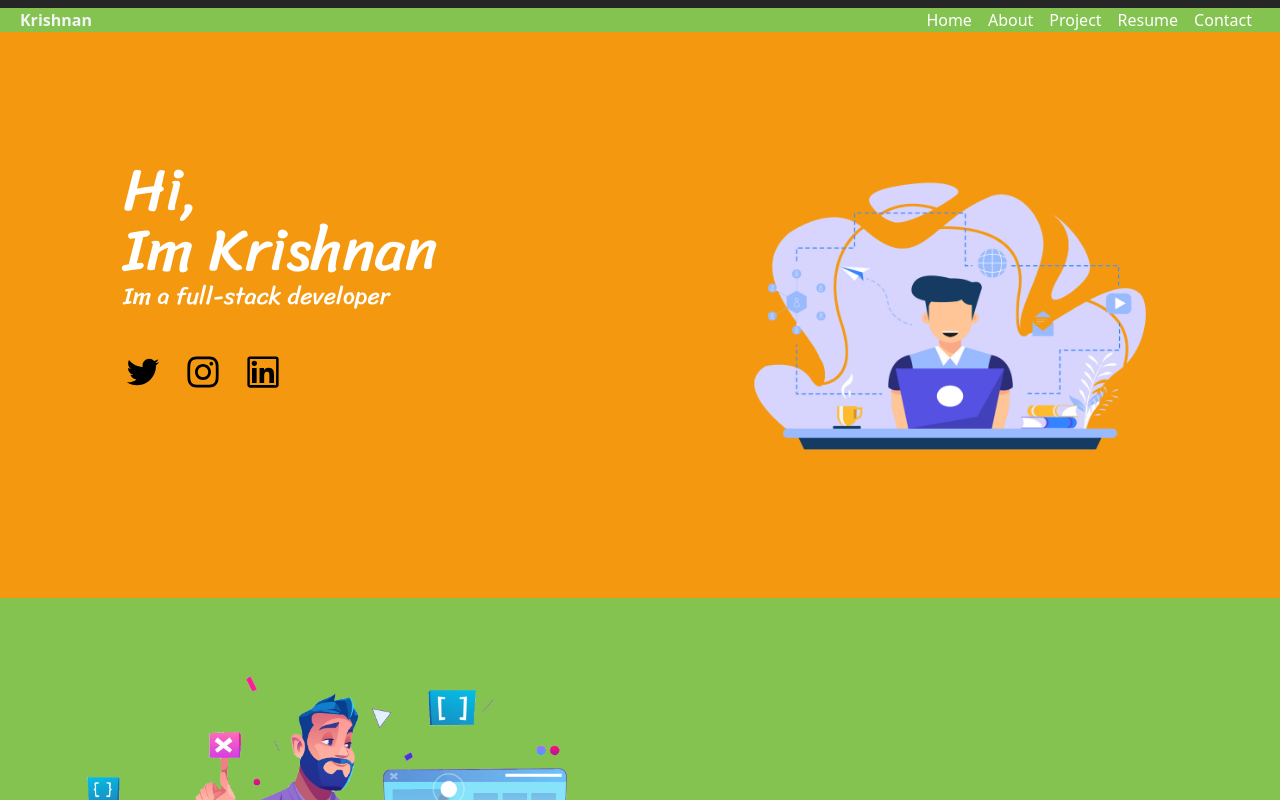
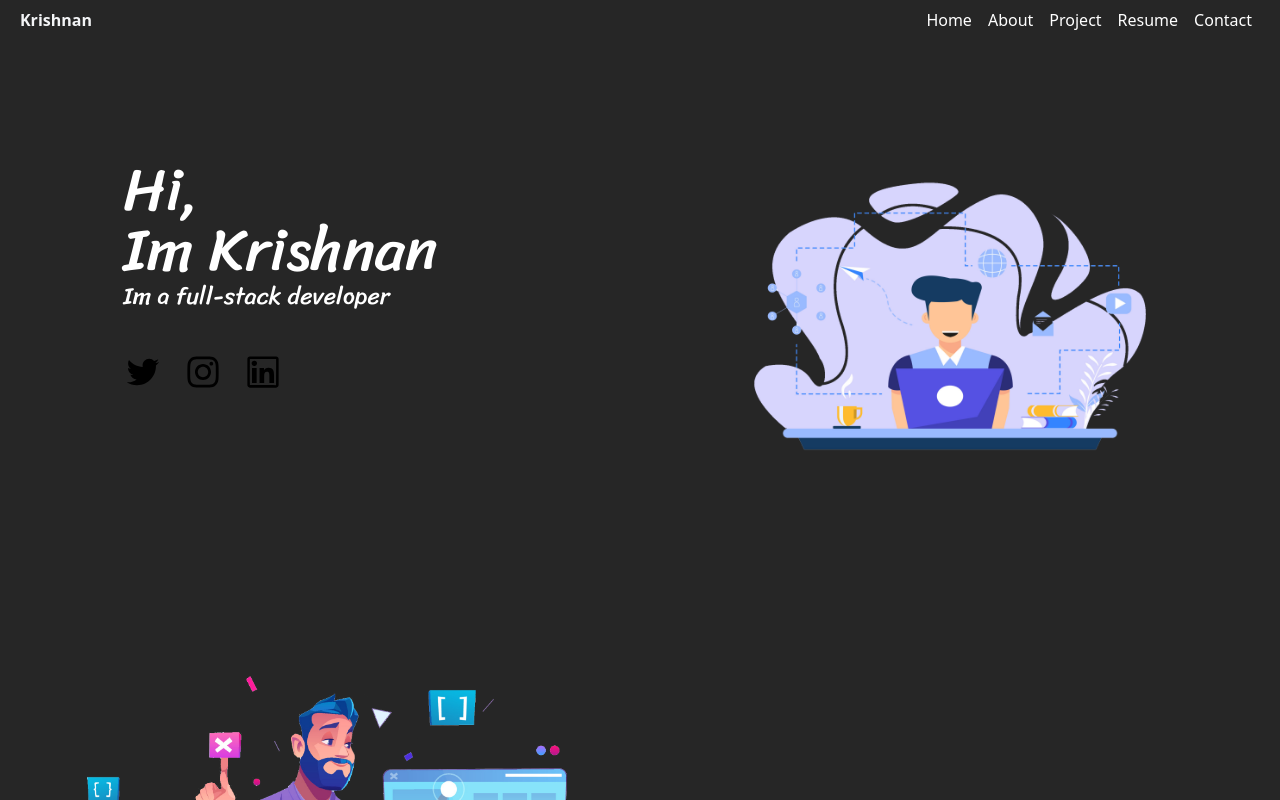
Before and after one commit to krishnan1412/Portfolio, a React (Vite) app: page / in a window 1280 px wide. Shown: the top 800 px of the page. Built offline with nearby package versions, Linux system fonts and the light colour scheme.

Commit message:
Update App.css

```diff
--- a/src/App.css
+++ b/src/App.css
@@ -10,12 +10,12 @@ header ul li {
   @apply px-2;
 }
 .bg-primary{
-  background: #84C350;
+  background: "purple";
 
 /*   @apply bg-gradient-to-br from-[#84C350] to-[#bcf390]; */
 }
 .bg-secondary{
-  background: #F4990F;
+  background: "dark pink";
 /*   @apply bg-gradient-to-tr from-[#F4990F] to-[#f1d19b]; */
 }
 .mobile-nav{
```
